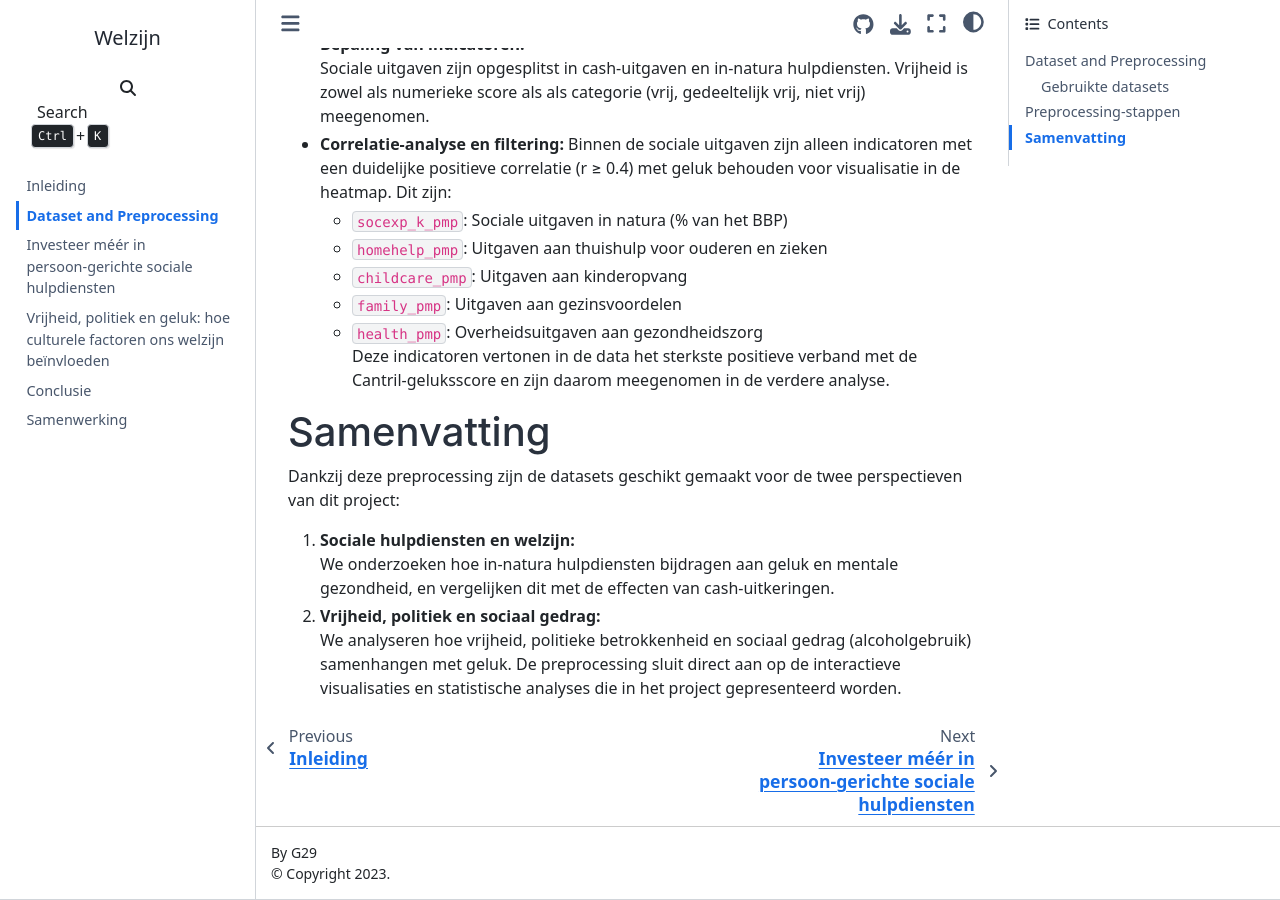
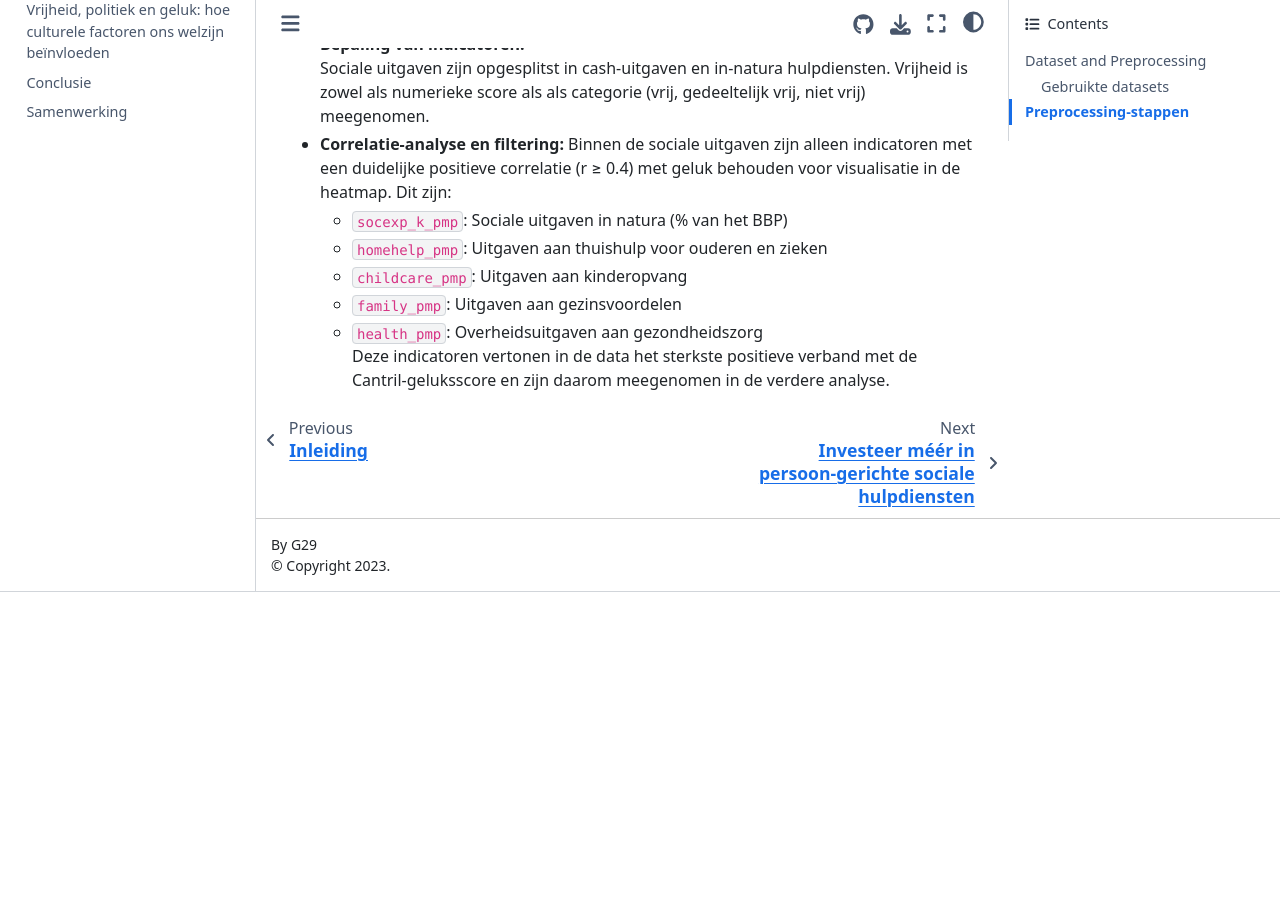
Before and after one commit to JanKawak/G29, a Jupyter Book: the page built from preprocessing.md, in a window 1280 px wide and 900 px high, scrolled down 2856 px. Built offline with Jupyter Book 1.0.4 settings and Sphinx 7.4.7 and the Sphinx Book theme 1.1.4, drawn with Linux system fonts in a browser that asks for light colours; comment, search, counter and statistics services are not loaded; after the commit the page ends 3448 px from its top, so only the background shows below that.

Commit message:
Refactor conclusion and perspective sections for clarity and consistency

```diff
--- a/preprocessing.md
+++ b/preprocessing.md
@@ -95,11 +95,3 @@ Om de datasets geschikt te maken voor gecombineerde analyse en visualisatie zijn
     - `family_pmp`: Uitgaven aan gezinsvoordelen
     - `health_pmp`: Overheidsuitgaven aan gezondheidszorg
     Deze indicatoren vertonen in de data het sterkste positieve verband met de Cantril-geluksscore en zijn daarom meegenomen in de verdere analyse.
-
-## Samenvatting
-Dankzij deze preprocessing zijn de datasets geschikt gemaakt voor de twee perspectieven van dit project:
-1. **Sociale hulpdiensten en welzijn:**
-   We onderzoeken hoe in-natura hulpdiensten bijdragen aan geluk en mentale gezondheid, en vergelijken dit met de effecten van cash-uitkeringen.
-2. **Vrijheid, politiek en sociaal gedrag:**
-   We analyseren hoe vrijheid, politieke betrokkenheid en sociaal gedrag (alcoholgebruik) samenhangen met geluk.
-De preprocessing sluit direct aan op de interactieve visualisaties en statistische analyses die in het project gepresenteerd worden.
```
Also changed, not shown: conclusie.md (+3 -3 lines), perspectief_2.ipynb.
